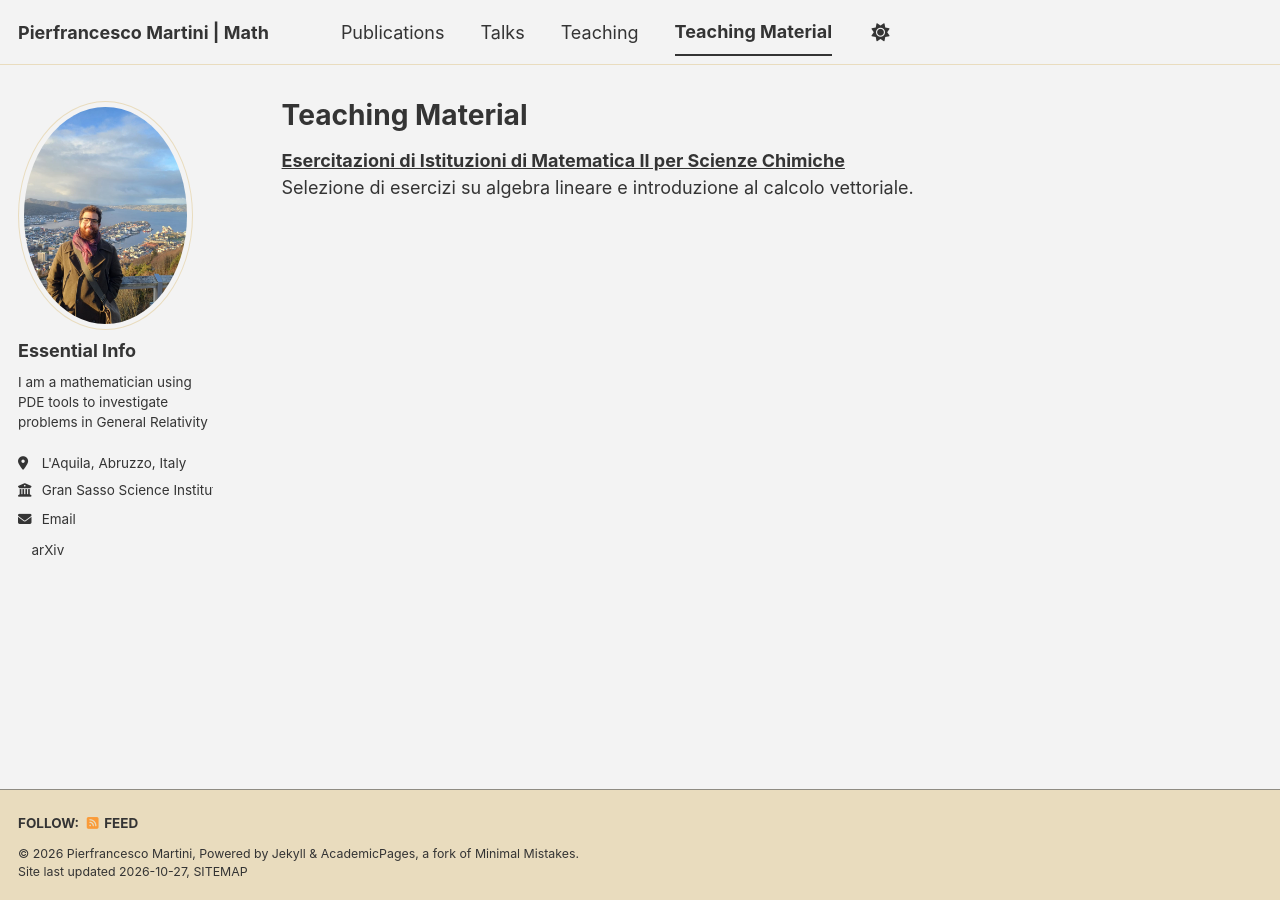
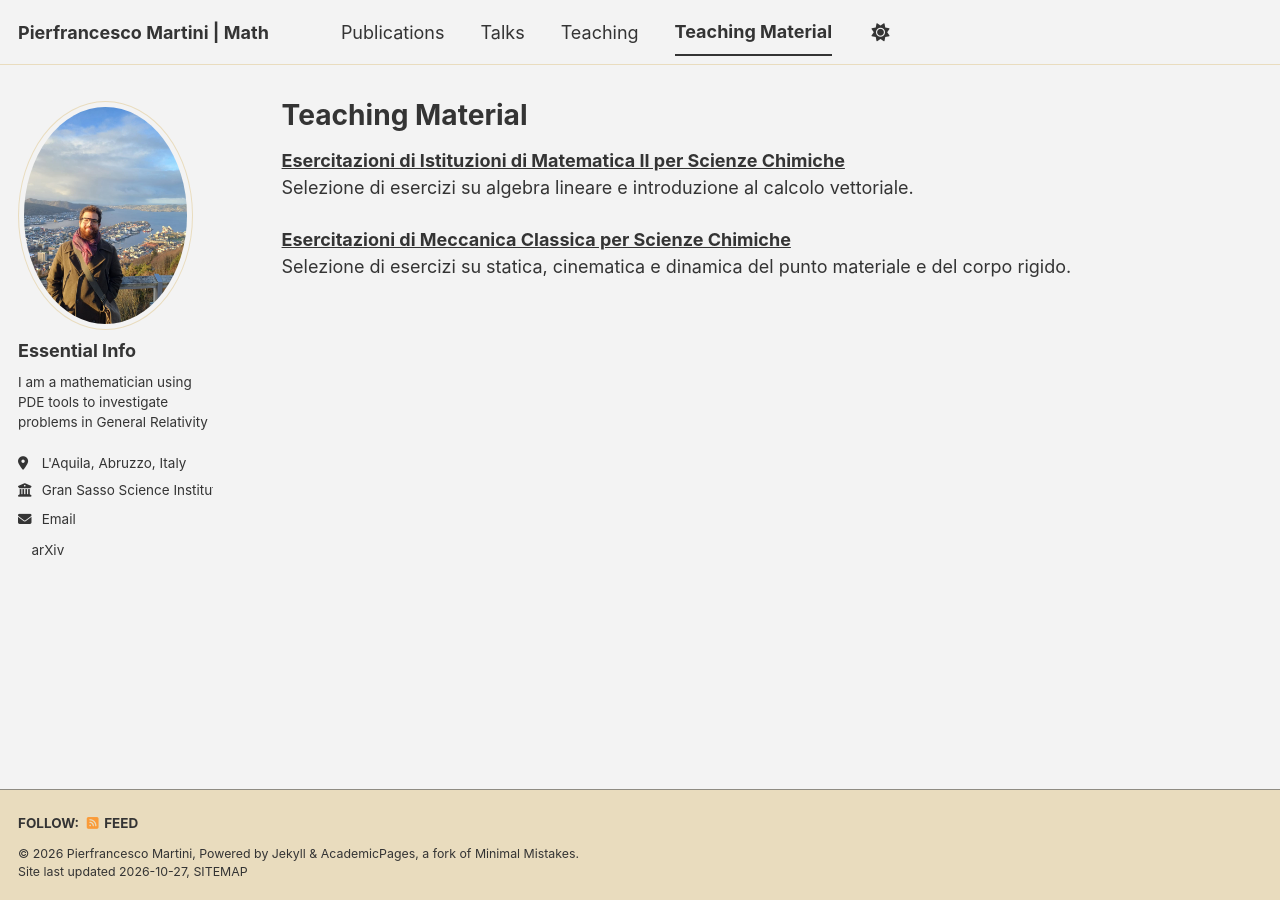
Before and after one commit to pepemartini99/pepemartini99.github.io, a Jekyll site: the page built from _pages/teaching-material.html, in a window 1280 px wide. Built offline with Jekyll 4.4.1, drawn with Linux system fonts in a browser that asks for light colours; a style sheet for code colours, icons or effects is not loaded.

Commit message:
Add classical mechanics exercises link
Added a new section for classical mechanics exercises.

```diff
--- a/_pages/teaching-material.html
+++ b/_pages/teaching-material.html
@@ -17,4 +17,17 @@ author_profile: true
     Selezione di esercizi su algebra lineare e introduzione al calcolo vettoriale.
 </li>
 
+
+
+<li style="margin-bottom:25px;">
+    <strong>
+        <a href="/files/teaching-material/meccanicaXchimica.pdf" download>
+        Esercitazioni di Meccanica Classica per Scienze Chimiche
+        </a>
+    </strong><br>
+    Selezione di esercizi su statica, cinematica e dinamica del punto materiale e del corpo rigido.
+</li>
+
+
+
 </ul>
```
